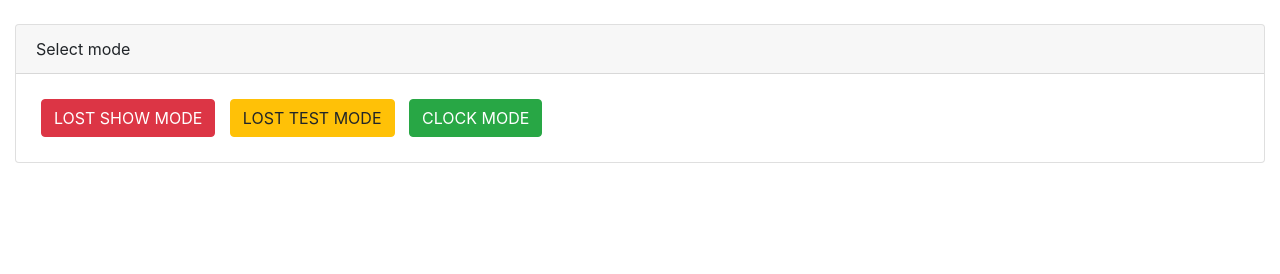
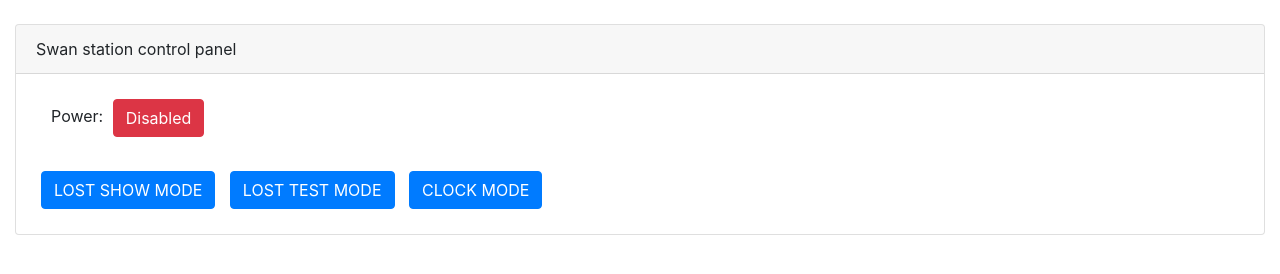
Before and after one commit to paolorussian/lostClock, a plain HTML site: page templates/index.html in a window 1280 px wide. Drawn offline with nearby package versions, Linux system fonts and the light colour scheme.

Commit message:
webpage power on-off

```diff
--- a/templates/index.html
+++ b/templates/index.html
@@ -15,6 +15,8 @@
     background: #aaa;
   }*/
 	</style>
+
+
 </head>
 
 <body>
@@ -22,13 +24,21 @@
 	<br>
 	<div class="container-fluid">
 		<div class="card">
-			<div class="card-header">Select mode</div>
+			<div class="card-header">Swan station control panel</div>
 			<div class="card-body">
-				<button type="button" style="margin: 5px;" class="btn btn-danger" onclick="setMode('LOST')">LOST SHOW
+
+				<div class="container-fluid">
+					Power:
+					<button id="btnEnabled" type="button" style="margin: 5px;" class="btn btn-success" onclick="setMode('powerOff')">Enabled</button>
+					<button id="btnDisabled" type="button" style="margin: 5px;" class="btn btn-danger" onclick="setMode('powerOn')">Disabled</button>
+				</div>
+				<br/>
+
+				<button type="button" style="margin: 5px;" class="btn btn-primary" onclick="setMode('LOST')">LOST SHOW
 					MODE</button>
-				<button type="button" style="margin: 5px;" class="btn btn-warning" onclick="setMode('LOST_TEST')">LOST
+				<button type="button" style="margin: 5px;" class="btn btn-primary" onclick="setMode('LOST_TEST')">LOST
 					TEST MODE</button>
-				<button type="button" style="margin: 5px;" class="btn btn-success" onclick="setMode('CLOCK')">CLOCK
+				<button type="button" style="margin: 5px;" class="btn btn-primary" onclick="setMode('CLOCK')">CLOCK
 					MODE</button>
 			</div>
 		</div>
@@ -36,6 +46,22 @@
 	</div>
 
 	<script>
+
+		var queryDict = {};
+        location.search.substr(1).split("&").forEach(function(item) {queryDict[item.split("=")[0]] = item.split("=")[1]})
+		//console.log(queryDict.enabled);
+		if (queryDict.enabled==='true') {
+			document.getElementById("btnEnabled").style.display = "unset";
+			document.getElementById("btnDisabled").style.display = "none";
+		} else {
+			document.getElementById("btnEnabled").style.display = "none";
+			document.getElementById("btnDisabled").style.display = "unset";
+		}
+
+
+
+
+
 		var url = "/switch"
 
 		function setMode(mode) {
@@ -47,6 +73,10 @@
 			return xmlHttp.responseText;
 		}
 
+		var queryDict = {};
+        location.search.substr(1).split("&").forEach(function(item) {queryDict[item.split("=")[0]] = item.split("=")[1]})
+        console.log(queryDict.enabled);
+
 	</script>
 
 
```
